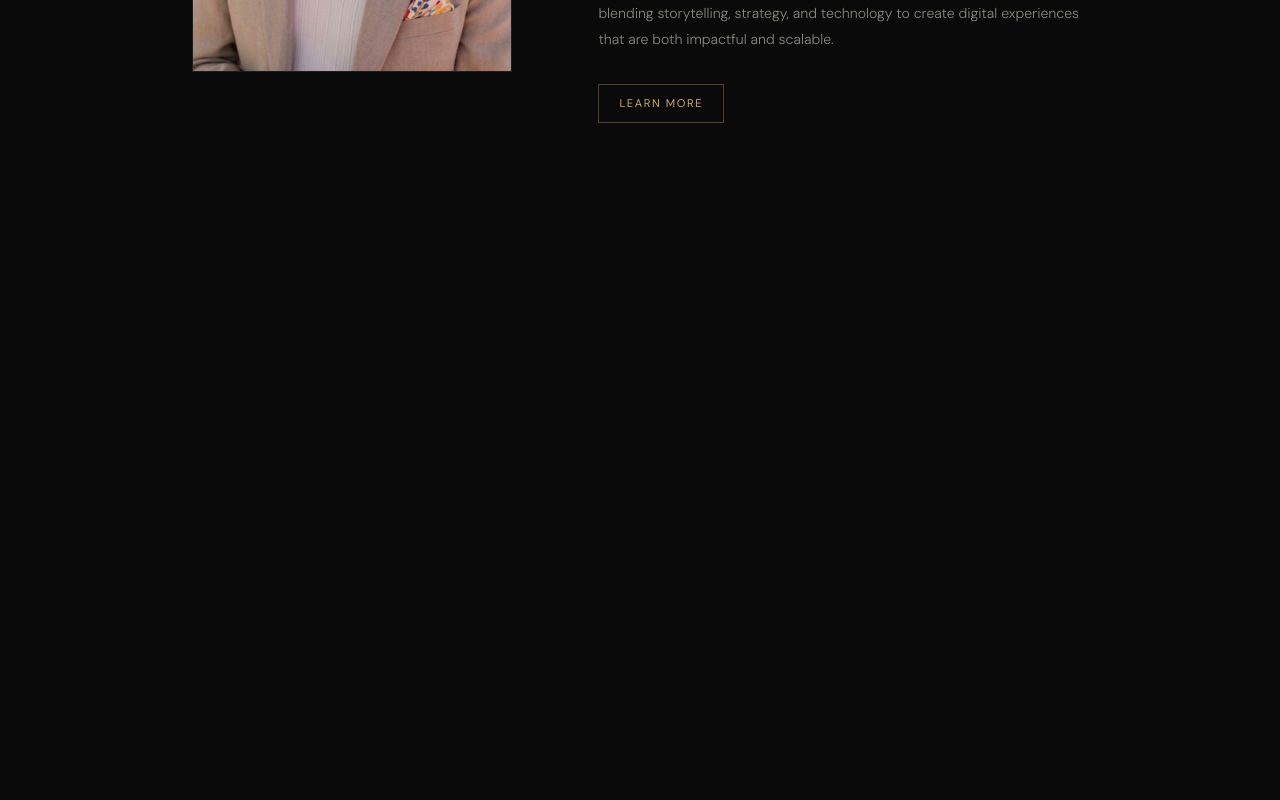
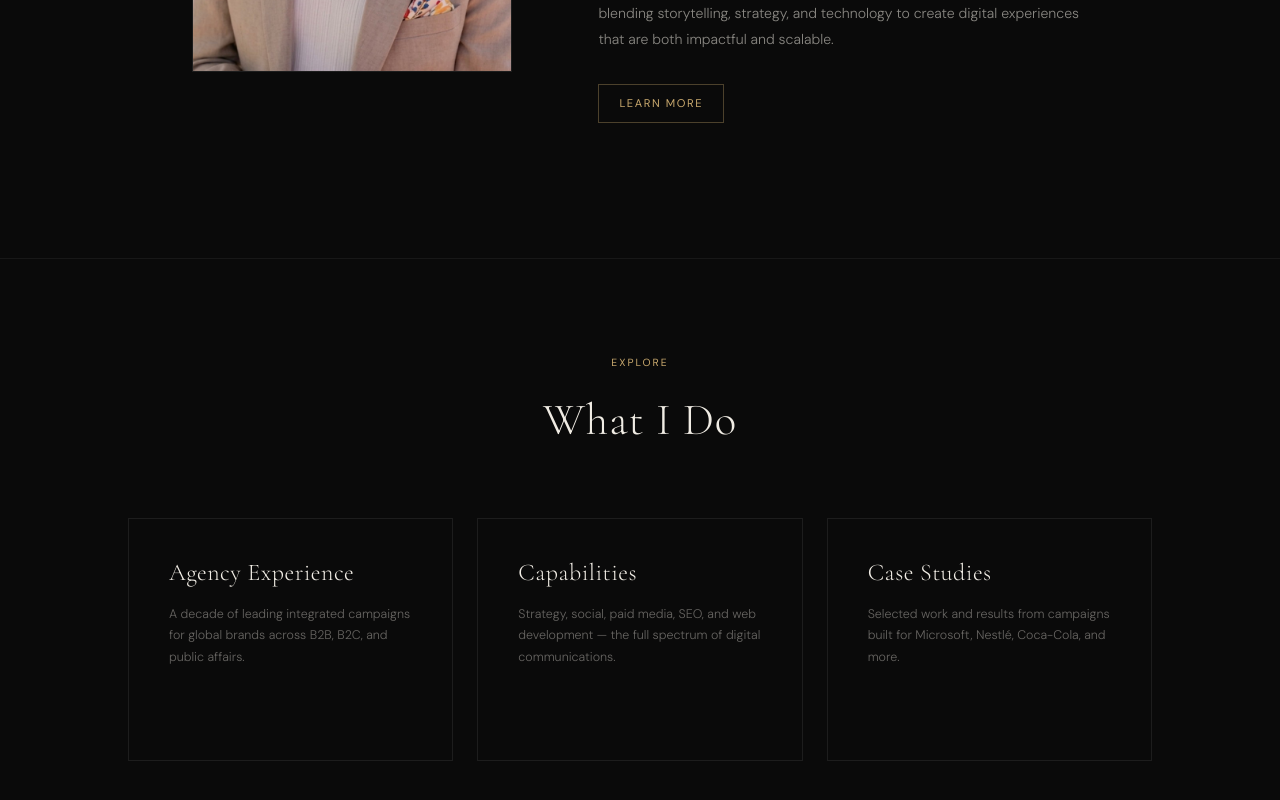
Before and after one commit to garrettswink/refresh-tests, a Next.js app: page / in a window 1280 px wide. Shown: the part 1422-2222 px from the top of the page. Before the commit the page ends 1680 px from the top, so only its background shows below. Built offline with nearby package versions, Linux system fonts and the light colour scheme.

Commit message:
Section Cards

```diff
--- a/app/page.tsx
+++ b/app/page.tsx
@@ -1,10 +1,12 @@
 import HeroSection from "@/components/HeroSection";
+import SectionCards from "@/components/SectionCards";
 
 
 export default function Home() {
   return (
    <main className="pt-20">
       <HeroSection />
+       <SectionCards />
    </main>
   );
 }
--- a/components/HeroSection.tsx
+++ b/components/HeroSection.tsx
@@ -122,8 +122,12 @@ export default function HeroSection() {
             </div>
             <a
               href="#work"
-              className="inline-block text-[0.7rem] tracking-[0.14em] uppercase text-[#c9a96e] border border-[#c9a96e]/35 px-5 py-2.5 hover:bg-[#c9a96e]/10 hover:border-[#c9a96e] transition-all duration-200"
-            >
+              onClick={(e) => {
+                e.preventDefault();
+                document.getElementById("work")?.scrollIntoView({ behavior: "smooth" });
+            }}
+            className="inline-block text-[0.7rem] tracking-[0.14em] uppercase text-[#c9a96e] border border-[#c9a96e]/35 px-5 py-2.5 hover:bg-[#c9a96e]/10 hover:border-[#c9a96e] transition-all duration-200"
+>
               Learn More
             </a>
           </div>
--- /dev/null
+++ b/components/SectionCards.tsx
@@ -0,0 +1,64 @@
+import Link from "next/link";
+
+const cards = [
+  {
+    title: "Agency Experience",
+    description:
+      "A decade of leading integrated campaigns for global brands across B2B, B2C, and public affairs.",
+    href: "/agency-experience",
+  },
+  {
+    title: "Capabilities",
+    description:
+      "Strategy, social, paid media, SEO, and web development — the full spectrum of digital communications.",
+    href: "/capabilities",
+  },
+  {
+    title: "Case Studies",
+    description:
+      "Selected work and results from campaigns built for Microsoft, Nestlé, Coca-Cola, and more.",
+    href: "/case-studies",
+  },
+];
+
+export default function SectionCards() {
+  return (
+    <section
+      id="work"
+      className="bg-[#0a0a0a] border-t border-white/[0.06] px-6 py-24"
+    >
+      <p className="text-[0.65rem] tracking-[0.2em] uppercase text-[#c9a96e] text-center mb-4">
+        Explore
+      </p>
+      <h2
+        className="font-cormorant font-light text-[#f0ece4] text-center tracking-[0.02em] mb-16"
+        style={{ fontSize: "clamp(1.8rem, 4vw, 2.8rem)" }}
+      >
+        What I Do
+      </h2>
+
+      <div className="grid grid-cols-1 md:grid-cols-3 gap-6 max-w-5xl mx-auto">
+        {cards.map((card) => (
+          <Link
+            key={card.href}
+            href={card.href}
+            className="group relative border border-white/[0.08] p-10 overflow-hidden transition-all duration-300 ease-[cubic-bezier(0.22,1,0.36,1)] hover:-translate-y-1.5 hover:bg-white/[0.02] hover:border-[#c9a96e]/30"
+          >
+            {/* Bottom gold sweep */}
+            <span className="absolute bottom-0 left-0 h-px w-0 bg-[#c9a96e] transition-all duration-[350ms] ease-[cubic-bezier(0.22,1,0.36,1)] group-hover:w-full" />
+
+            <h3 className="font-cormorant font-light text-[1.5rem] text-[#f0ece4] tracking-[0.02em] leading-[1.2] mb-4">
+              {card.title}
+            </h3>
+            <p className="text-[0.78rem] font-light leading-[1.75] text-[#f0ece4]/40 mb-8">
+              {card.description}
+            </p>
+            <span className="flex items-center gap-2 text-[0.65rem] tracking-[0.15em] uppercase text-[#c9a96e] opacity-0 -translate-x-1.5 transition-all duration-[250ms] group-hover:opacity-100 group-hover:translate-x-0">
+              Learn more <span className="text-[0.8rem]">→</span>
+            </span>
+          </Link>
+        ))}
+      </div>
+    </section>
+  );
+}
```
